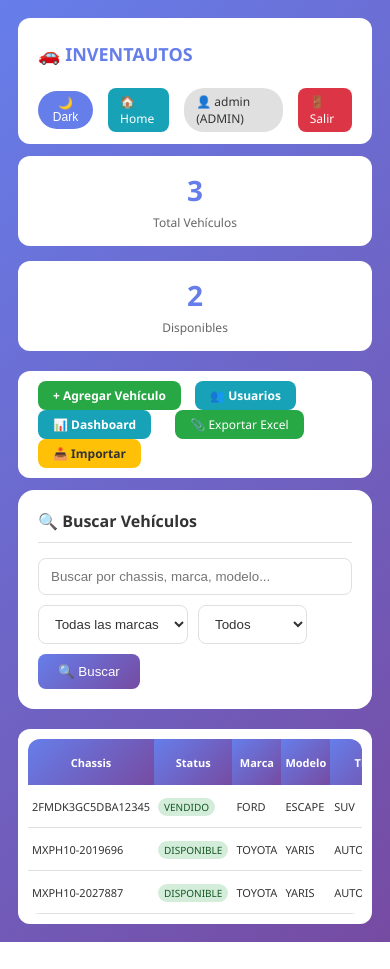
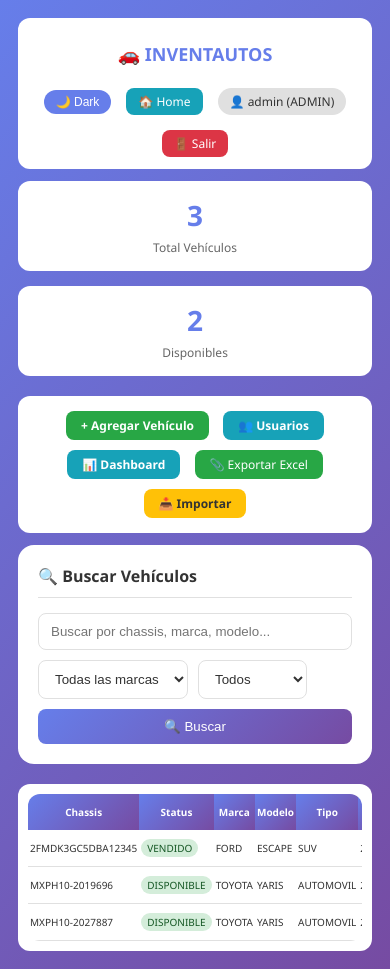
Before and after one commit to axelscode/inventautos, a Flask app: page /inventario in a window 390 px wide. Before the commit the page ends 942 px from the top, so only its background shows below. Run offline with Flask 3, Linux system fonts and the light colour scheme; a user stored in the database is signed in; data comes from the database, SQL or seed files in the repository.

Commit message:
Last version

```diff
--- a/app.py
+++ b/app.py
@@ -477,5 +477,26 @@ def eliminar_usuario(id):
     flash('Usuario eliminado correctamente', 'success')
     return redirect(url_for('usuarios'))
 
+
 if __name__ == '__main__':
-    app.run(debug=True, port=5000)
+    import socket
+    try:
+        hostname = socket.gethostname()
+        local_ip = socket.gethostbyname(hostname)
+        print("\n" + "="*50)
+        print("🚗 INVENTAUTOS - Servidor iniciado")
+        print("="*50)
+        print(f"📍 Local:   http://localhost:5000")
+        print(f"📍 Red:     http://{local_ip}:5000")
+        print("\n📱 PARA ACCEDER DESDE CELULAR:")
+        print(f"   1. Conecta tu celular al mismo WiFi")
+        print(f"   2. Abre el navegador en: http://{local_ip}:5000")
+        print("="*50 + "\n")
+    except:
+        print("Servidor iniciado en http://localhost:5000")
+
+    app.run(debug=True, host='0.0.0.0', port=5000)
+
+
+#if __name__ == '__main__':
+ #   app.run(debug=True, port=5000)
--- a/static/style.css
+++ b/static/style.css
@@ -208,6 +208,57 @@ body.dark-mode .status-disponible {
     font-size: 12px;
 }
 
+/* Vista en celular */
+@media (max-width: 768px) {
+    .header {
+        flex-direction: column;
+        text-align: center;
+    }
+
+    .header > div {
+        flex-wrap: wrap;
+        justify-content: center;
+    }
+
+    .toolbar {
+        text-align: center;
+    }
+
+    .toolbar a {
+        display: inline-block;
+        margin: 5px;
+    }
+
+    .filtros form {
+        flex-direction: column;
+    }
+
+    .filtros input,
+    .filtros select,
+    .btn-buscar,
+    .btn-limpiar {
+        width: 100%;
+    }
+
+    table {
+        font-size: 10px;
+    }
+
+    th, td {
+        padding: 4px 2px;
+    }
+
+    .btn-editar, .btn-eliminar {
+        padding: 2px 6px;
+        font-size: 9px;
+    }
+
+    .stats-cards {
+        grid-template-columns: repeat(2, 1fr);
+        gap: 10px;
+    }
+}
+
 .alert-success { background: #d4edda; color: #155724; }
 .alert-error { background: #f8d7da; color: #721c24; }
 
```
